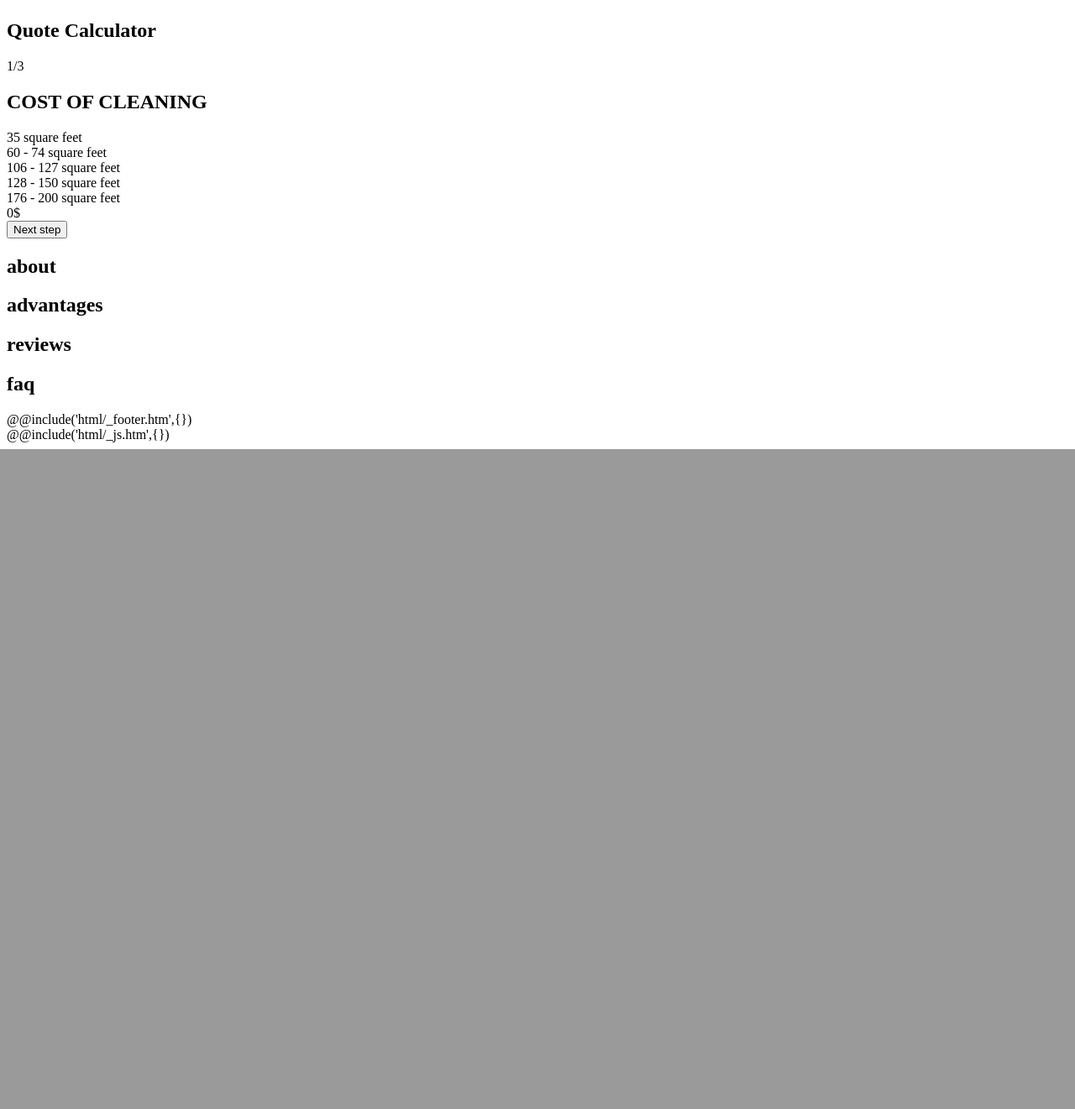
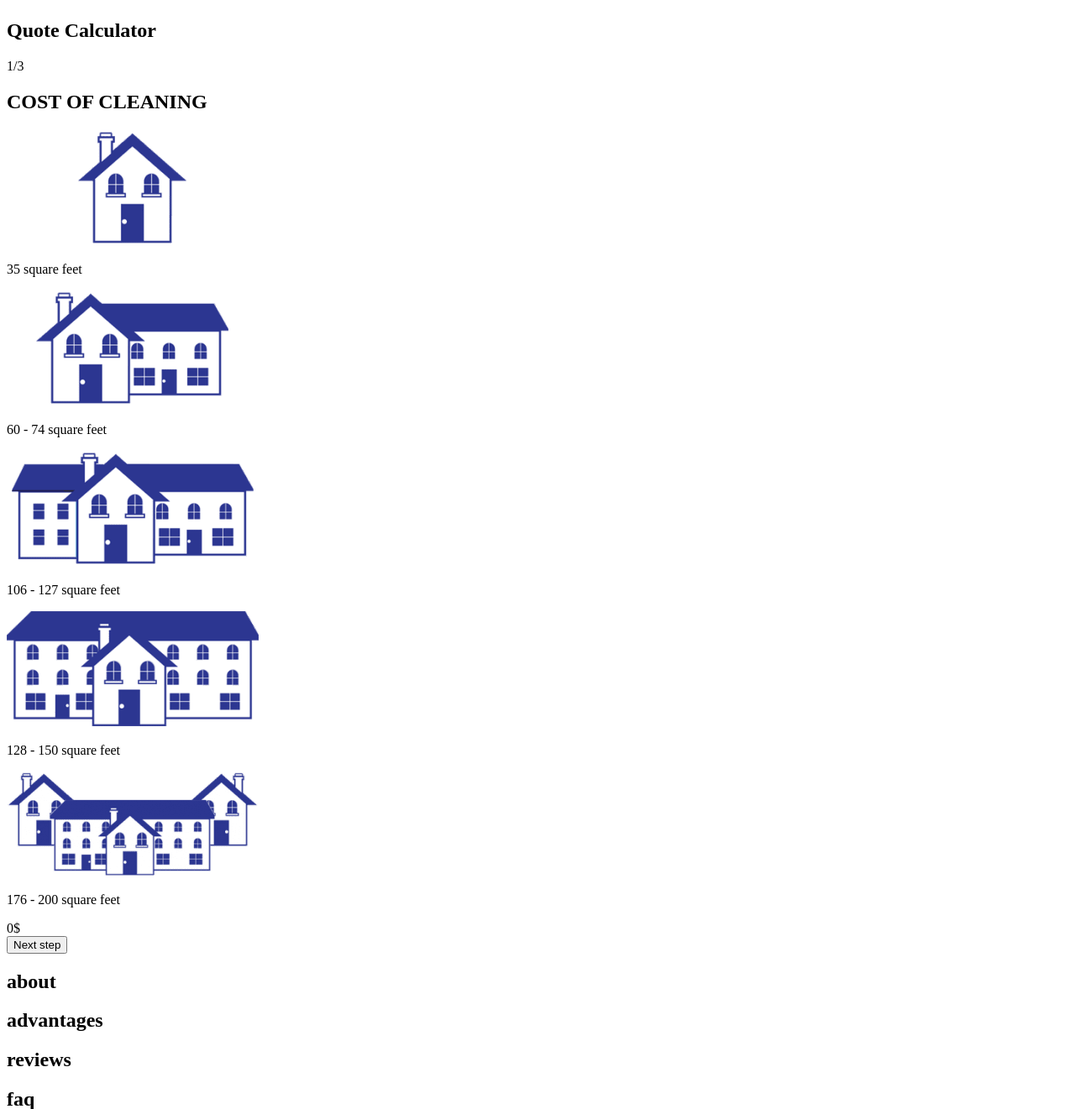
Before and after one commit to dimores28/cleaning-clculator, a PHP site: page / in a window 1280 px wide; the page is wider, and only the part inside the window is pictured. Shown: the part 745-2066 px from the top of that part at 84% size. Before the commit the page ends 1280 px from the top of that part, so only its background shows below. Run offline with PHP 8.4, Linux system fonts and the light colour scheme.

Commit message:
added images with calculator

```diff
--- a/src/index.html
+++ b/src/index.html
@@ -17,38 +17,87 @@
 							<div class="calculator__square">
 								<h2 class="calculator__title">COST OF CLEANING</h2>
 								<div class="calculator__rooms">
-									<div class="room" data-room-price="110">35 square feet</div>
-									<div class="room" data-room-price="210">60 - 74 square feet</div>
-									<div class="room" data-room-price="310">106 - 127  square feet</div>
-									<div class="room" data-room-price="410">128 - 150 square feet</div>
-									<div class="room" data-room-price="510">176 - 200 square feet</div>
+									<div class="room" data-room-price="110">
+										<div class="room__img">
+											<img src="@img/calculator/house1.png" alt="house image">
+										</div>
+										<p>35 square feet</p>
+									</div>
+									<div class="room" data-room-price="210">
+										<div class="room__img">
+											<img src="@img/calculator/house2.png" alt="house image">
+										</div>
+										<p>60 - 74 square feet</p>
+									</div>
+									<div class="room" data-room-price="310">
+										<div class="room__img">
+											<img src="@img/calculator/house3.png" alt="house image">
+										</div>
+										<p>106 - 127  square feet</p>
+									</div>
+									<div class="room" data-room-price="410">
+										<div class="room__img">
+											<img src="@img/calculator/house4.png" alt="house image">
+										</div>
+										<p>128 - 150 square feet</p>
+									</div>
+									<div class="room" data-room-price="510">
+										<div class="room__img">
+											<img src="@img/calculator/house5.png" alt="house image">
+										</div>
+										<p>176 - 200 square feet</p>
+									</div>
 								</div>
 							</div>
 
 							<div class="calculator__services" style="display: none;">
 								<div class="service" data-service-price="30">
-									Exterior Window Cleaning
+									<div class="service__img">
+										<img src="@img/calculator/service1.png" alt="service icon">
+									</div>
+									<p>Exterior Window Cleaning</p>
 								</div>
 								<div class="service" data-service-price="10">
-									Interior Window Cleaning
+									<div class="service__img">
+										<img src="@img/calculator/service2.png" alt="service icon">
+									</div>
+									<p>Interior Window Cleaning</p>
 								</div>
 								<div class="service" data-service-price="55">
-									Track Deep Cleaning
+									<div class="service__img">
+										<img src="@img/calculator/service3.png" alt="service icon">
+									</div>
+									<p>Track Deep Cleaning</p>
 								</div>
 								<div class="service" data-service-price="25">
-									Deep Screen Cleaning
+									<div class="service__img">
+										<img src="@img/calculator/service4.png" alt="service icon">
+									</div>
+									<p>Deep Screen Cleaning</p>
 								</div>
 								<div class="service" data-service-price="72">
-									Gutter Cleaning
+									<div class="service__img">
+										<img src="@img/calculator/service5.png" alt="service icon">
+									</div>
+									<p>Gutter Cleaning</p>
 								</div>
 								<div class="service" data-service-price="15">
-									Siding Cleaning
+									<div class="service__img">
+										<img src="@img/calculator/service6.png" alt="service icon">
+									</div>
+									<p>Siding Cleaning</p>
 								</div>
 								<div class="service" data-service-price="64">
-									High Interior Windows
+									<div class="service__img">
+										<img src="@img/calculator/service7.png" alt="service icon">
+									</div>
+									<p>High Interior Windows</p>
 								</div>
 								<div class="service" data-service-price="47">
-									Skylights
+									<div class="service__img">
+										<img src="@img/calculator/service8.png" alt="service icon">
+									</div>
+									<p>Skylights</p>
 								</div>
 							</div>
 
```
Also changed, not shown: src/scss/offer.scss (+24 -0 lines), src/img/calculator/house1.png (added), src/img/calculator/house2.png (added), src/img/calculator/house3.png (added), src/img/calculator/house4.png (added), src/img/calculator/house5.png (added), src/img/calculator/service1.png (added), src/img/calculator/service10.png (added), src/img/calculator/service11.png (added), src/img/calculator/service2.png (added), src/img/calculator/service3.png (added), src/img/calculator/service4.png (added), src/img/calculator/service5.png (added), src/img/calculator/service6.png (added), 3 more files.
